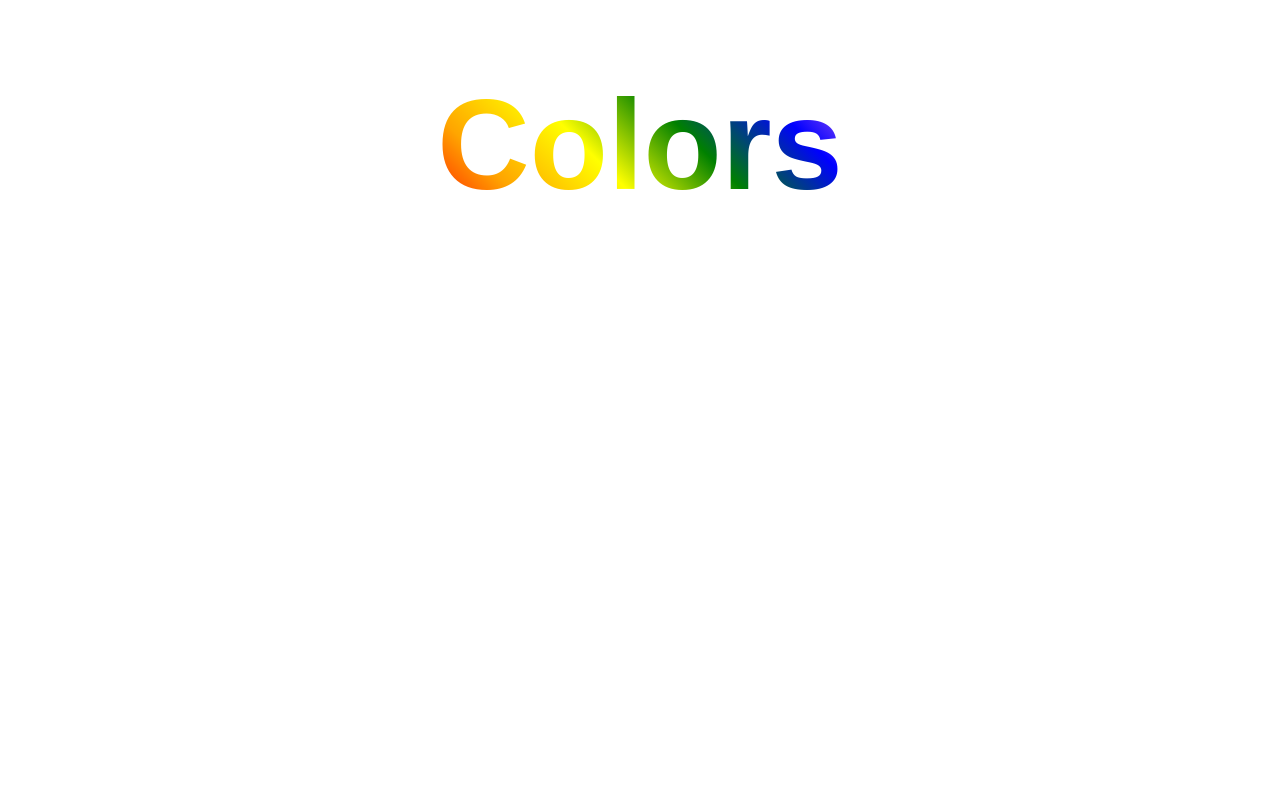
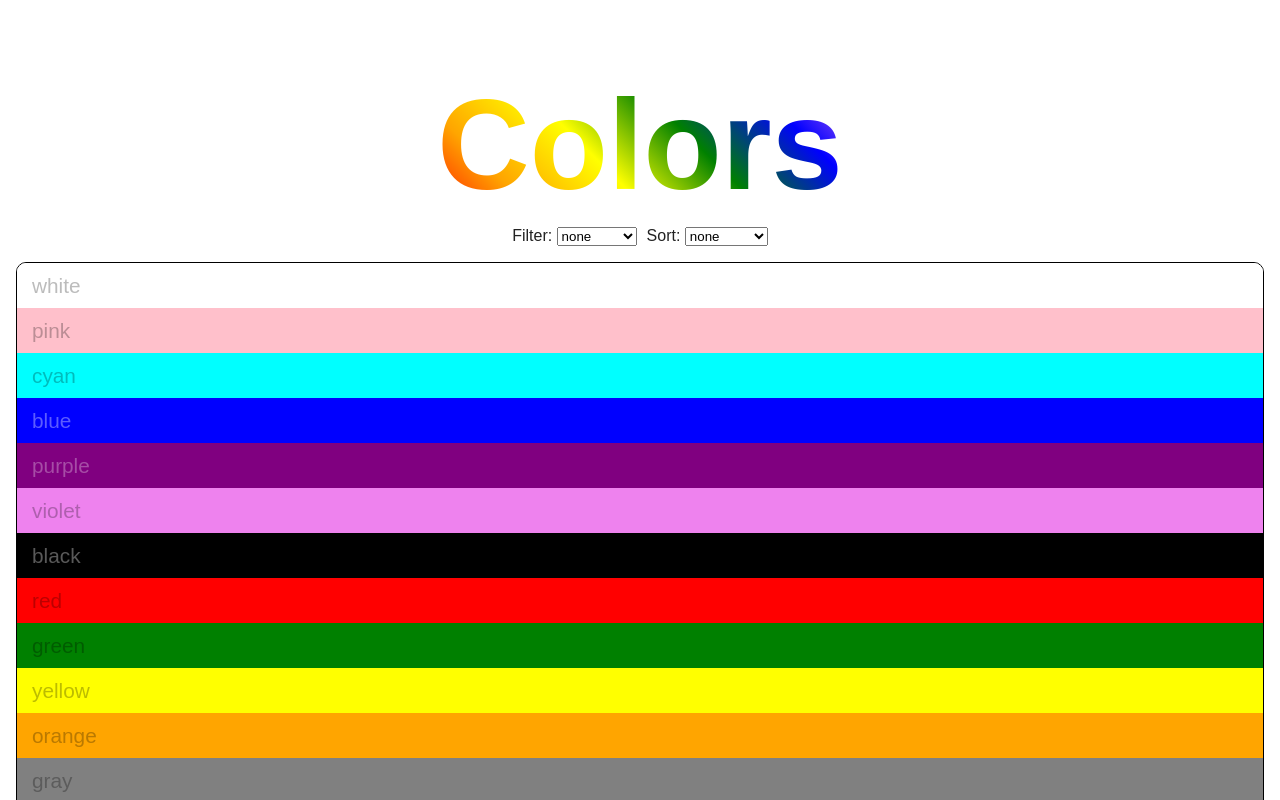
Before and after one commit to shalanah/intro-to-react, a React (Create React App) app: page / in a window 1280 px wide. Shown: the top 800 px of the page. Built offline with nearby package versions, Linux system fonts and the light colour scheme; a web font is replaced by a local one.

Commit message:
Functioning + cleaned up app

```diff
--- a/src/App.js
+++ b/src/App.js
@@ -3,14 +3,58 @@ import { GlobalStyles } from "./components/GlobalStyles";
 import styled from "styled-components";
 import { colors } from "./utils/colors";
 import Swatch from "./components/Swatch";
+import Select from "./components/Select";
 import { filterOpts, sortOpts, sortColors, filterColors } from "./utils/lib";
 
+const H1 = styled.h1`
+  display: inline-block;
+  font-size: 8rem;
+  background: linear-gradient(45deg, red, orange, yellow, green, blue, violet);
+  background-clip: text;
+  -webkit-background-clip: text;
+  color: transparent;
+  padding: 0.25rem;
+`;
+const ColorContainer = styled.div`
+  border: 1px solid #000;
+  border-radius: 10px;
+  overflow: hidden;
+`;
+const SelectContainer = styled.div`
+  margin-bottom: 1rem;
+`;
+
 const App = () => {
+  const [filterBy, setFilter] = useState(filterOpts[0]);
+  const [sortBy, setSort] = useState(sortOpts[0]);
   return (
-    <div>
+    <>
       <GlobalStyles />
-      <h1>Colors</h1>
-    </div>
+      <H1>Colors</H1>
+      <SelectContainer>
+        <Select
+          label={"Filter"}
+          onChange={(e) => setFilter(e.target.value)}
+          options={filterOpts}
+          value={filterBy}
+        />
+        <Select
+          style={{ marginLeft: 10 }}
+          label={"Sort"}
+          onChange={(e) => setSort(e.target.value)}
+          options={sortOpts}
+          value={sortBy}
+        />
+      </SelectContainer>
+      <ColorContainer>
+        {colors
+          .filter(filterColors(filterBy))
+          .sort(sortColors(sortBy))
+          .map((color, i) => {
+            return <Swatch key={i} color={color} />;
+          })}
+      </ColorContainer>
+    </>
   );
 };
 
--- a/src/components/GlobalStyles.js
+++ b/src/components/GlobalStyles.js
@@ -15,13 +15,4 @@ export const GlobalStyles = createGlobalStyle`
   body, select {
     font-family: 'Shrikhand', sans-serif;
   }
-  h1 {
-    display: inline-block;
-    font-size: 8rem;
-    background: linear-gradient(45deg, red, orange, yellow, green, blue, violet);
-    background-clip: text;
-    -webkit-background-clip: text;
-    color: transparent;
-    padding: .25rem;
-  }
 `;
--- /dev/null
+++ b/src/components/Select.js
@@ -0,0 +1,16 @@
+import React from "react";
+
+const Select = ({ label, value, options, onChange, ...props }) => {
+  return (
+    <span {...props}>
+      <span>{label}: </span>
+      <select value={value} onChange={onChange}>
+        {options.map((opt) => (
+          <option value={opt}>{opt}</option>
+        ))}
+      </select>
+    </span>
+  );
+};
+
+export default Select;
--- a/src/components/Swatch.js
+++ b/src/components/Swatch.js
@@ -2,8 +2,25 @@ import React from "react";
 import styled from "styled-components";
 import { getTextColor } from "../utils/lib";
 
-const Swatch = () => {
-  return null;
+const Container = styled.div`
+  height: 45px;
+  line-height: 45px;
+  text-align: left;
+  padding-left: 15px;
+  font-size: 1.3rem;
+`;
+
+const Swatch = ({ color }) => {
+  return (
+    <Container
+      style={{
+        background: color,
+        color: getTextColor(color),
+      }}
+    >
+      {color}
+    </Container>
+  );
 };
 
 export default Swatch;
```
